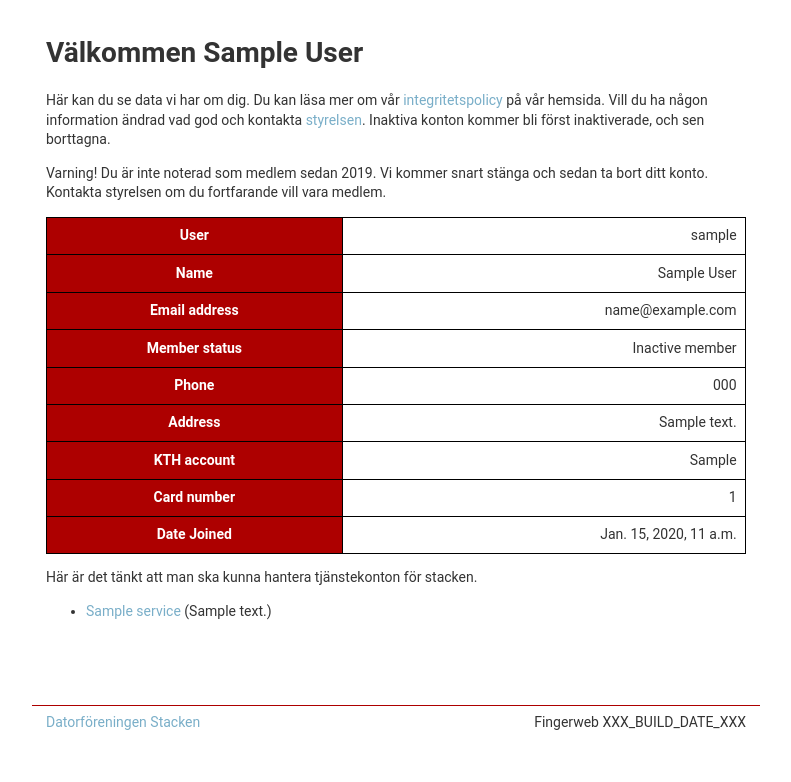
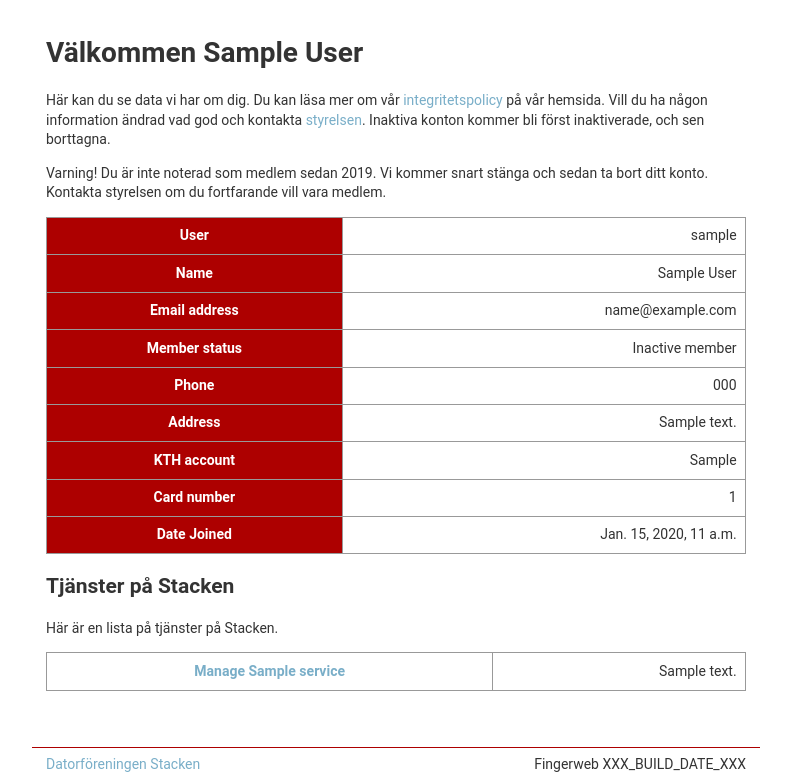
Before and after one commit to stacken/fingerweb, a Django app: page / in a window 1280 px wide. Shown: the part 34-816 px from the top of the page, without its empty margins (244-1035 px from the left). Before the commit the page ends 764 px from the top, so only its background shows below. Run offline with Django 3.2, Linux system fonts and the light colour scheme; a user stored in the database is signed in; tables that the repository leaves empty hold one stand-in row (values such as "Sample post"); style sheets or scripts are compiled from the project's sources.

Commit message:
Add the services to a table.

```diff
--- a/finger/static/fingerweb.scss
+++ b/finger/static/fingerweb.scss
@@ -63,22 +63,28 @@ body {
 		text-decoration: none;
 	}
 
-	table.usertable {
+	table.usertable,
+	table.servicetable {
 		border-collapse: collapse;
 		width: 100%;
 		th, td {
-			border: 1px solid black;
+			border: 1px solid #999;
 			padding: 0.6em;
 		}
 
 		th {
 			text-align: center;
-			background: $red;
-			color: white;
 		}
 
 		td {
 			text-align: right;
+		}
+	}
+
+	table.usertable {
+		th {
+			background: $red;
+			color: white;
 		}
 	}
 }
--- a/finger/templates/home.html
+++ b/finger/templates/home.html
@@ -64,16 +64,21 @@
   </tr>
 </table>
 
-<p>Här är det tänkt att man ska kunna hantera tjänstekonton för
-  stacken.</p>
+<h2>Tjänster på Stacken</h2>
 
-<ul>
+<p>Här är en lista på tjänster på Stacken.</p>
+
+<table class="servicetable">
   {% for service in services %}
-  <li><p><a href="/services/{{service.name}}/">{{service}}</a>
-      ({{service.shortdesc}})</li>
+  <tr>
+    <th><a href="/services/{{service.name}}/">Manage {{service}}</a></th>
+    <td>{{service.shortdesc}}</td>
+  </tr>
   {% empty %}
-  <li><p>No services found, <a href="/admin/services/service/add/">create them</a>!</p></li>
+  <tr>
+    <td>No services found, <a href="/admin/services/service/add/">create them</a>!</td>
+  </tr>
   {% endfor %}
-</ul>
+</table>
 
 {% endblock %}
```
